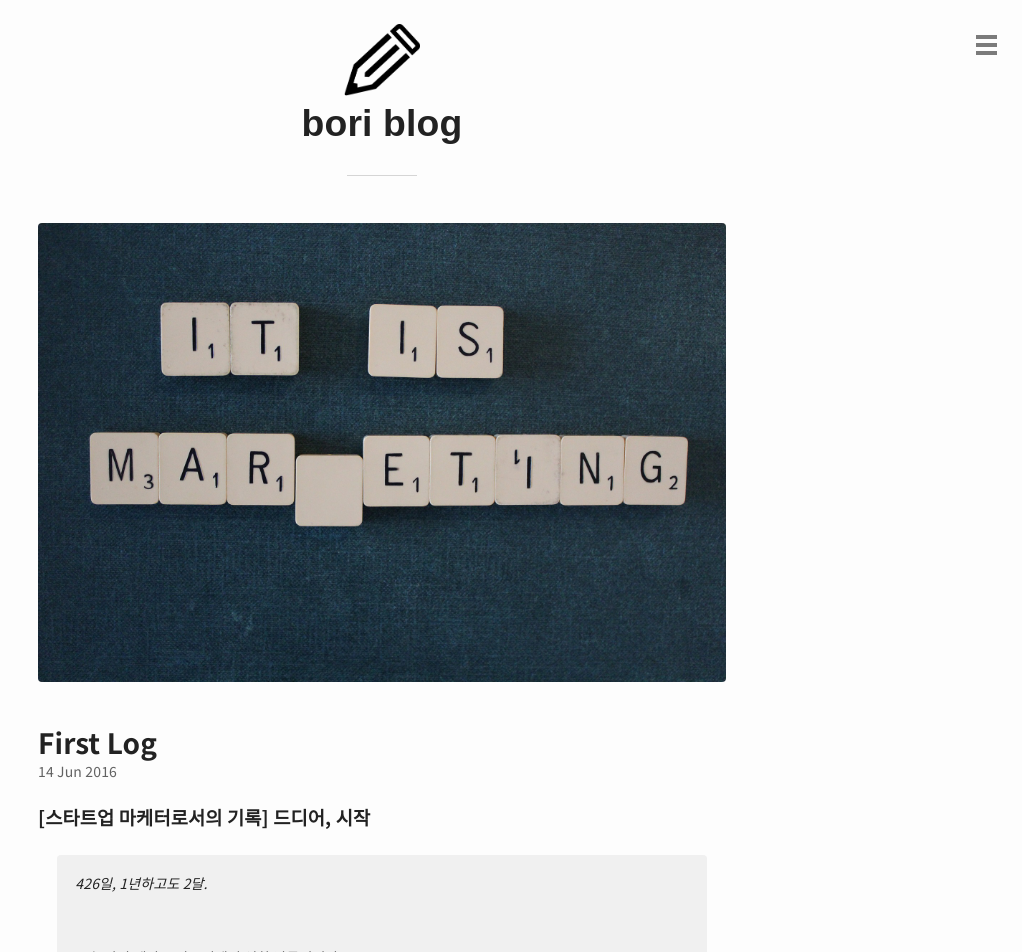
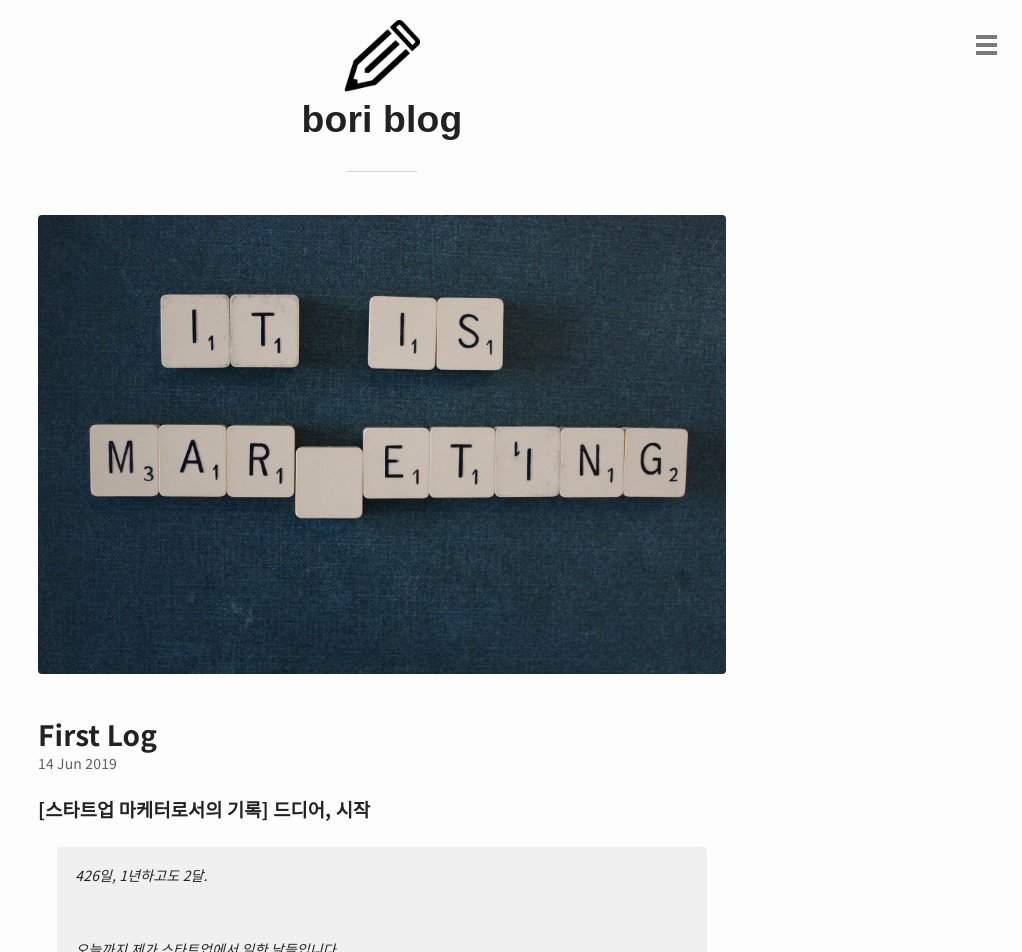
Before and after one commit to boriku/boriku, a Jekyll site: the page built from _posts/2019-06-15-firstlog.md, in a window 1280 px wide. Shown: the top 952 px of the page, without its empty margins (258-1280 px from the left). Built offline with Jekyll 4.4.1, drawn with Linux system fonts in a browser that asks for light colours; comment, search, counter and statistics services are not loaded.

Commit message:
190615-20

```diff
--- a/_posts/2019-06-15-firstlog.md
+++ b/_posts/2019-06-15-firstlog.md
@@ -1,7 +1,7 @@
 ---
 layout: post
 title: First Log
-date: 2016-06-15 01:00:00 +09:00
+date: 2019-06-15 01:00:00 +09:00
 author: "boriku"
 permalink: /firstlog/
 image:
--- a/_sass/layout.scss
+++ b/_sass/layout.scss
@@ -124,7 +124,7 @@ html, body {
 
 #header {
 	text-align: center;
-  padding: 24px 0;
+  padding: 20px 0;
   position: relative;
   a {
   	text-decoration: none;
@@ -255,7 +255,7 @@ code {
 footer {
   background-color: $main-color;
   color: $background-color;
-  text-align: center;
+	text-align: center;
   padding: 0.6667em 0;
 }
 
```
